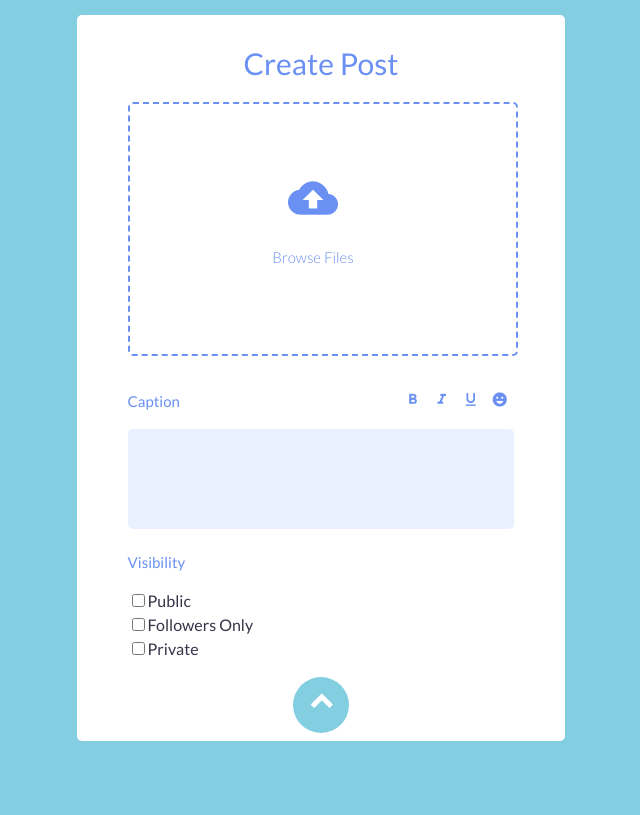
After one commit to bluecub/1.0.0, a PHP site: page /createPost.html in a window 1280 px wide. The commit adds this page. Shown: the whole page, without its empty margins (319-959 px from the left). Run offline with PHP 8.4, Linux system fonts and the light colour scheme.

Commit message:
create post done

```diff
--- a/admin/javascript/feedPage.js
+++ b/admin/javascript/feedPage.js
@@ -159,8 +159,8 @@ closeButton.addEventListener('click', closeModal);
 
 function closeModal(e){
     e.preventDefault();
-    closeButton.parentElement.parentElement.parentElement.style.display = "none";
+    closeButton.parentElement.parentElement.parentElement.parentElement.style.display = "none";
 }
 
 //initally closing it
-closeButton.parentElement.parentElement.parentElement.style.display = "none";
+closeButton.parentElement.parentElement.parentElement.parentElement.style.display = "none";
--- a/admin/stylesheet/feedpage.css
+++ b/admin/stylesheet/feedpage.css
@@ -32,7 +32,6 @@
 /* remove the box shadow if not looking good(added by vipul) */
 #tagRow{
     padding-bottom:25px;
-    box-shadow: 0px 0px 10px rgb(181, 181, 181);
 }
 
 /* testing designs */
@@ -170,8 +169,8 @@
 /* post create modal csss */
 
 .modalWrapper{
-    width: 100%;
-    height: 100vh;
+    width:100%;
+    height:100vh;
     position: fixed;
     top: 0;
     left: 0;
@@ -195,32 +194,34 @@
 #createPostForm{
     margin-top:15px;
     position: relative;
+
 }
 .wrapper{
     width:650px;
-    height:max-content;
+    height:90%;
     margin:10px auto;
+
 }
 #createPostHeading{
     color:#6990f2;
 }
 #imgPreview{
     display:flex;
+    overflow-x:auto;
     align-items: center;
-    justify-content: center;
-    overflow-x:auto;
-    border-radius:5px;
-    height:200px;
+    height:250px;
 }
 .imgBox{
     height:90%;
-    min-width:96%;
-
+    min-width:500px;
+}
+.imgBox{
+    height:200px;
+    min-width:500px;
+    margin-right:20px;
 }
 .p{
-    font-size:15px;
     margin-top:15px;
-    color:#6990f2;
 }
 .addImg{
     flex-direction: column;
--- a/admin/stylesheet/main.css
+++ b/admin/stylesheet/main.css
@@ -65,6 +65,15 @@ and it contradicts something at the bottom of the page the bottom one will be fo
     overflow:hidden;
     box-sizing:border-box;
 }
+.borderdashed{
+    border:2px dashed #6990f2;
+}
+.border10{
+    border-radius: 10px;
+}
+.border5{
+    border-radius: 5px;
+}
 /* ends here  */
 /* buttons */
 .button{
@@ -130,6 +139,16 @@ and it contradicts something at the bottom of the page the bottom one will be fo
 
 .font-13{
     font-size:13px;
+}
+.font30{
+    font-size:30px;
+}
+.font15{
+    font-size:15px;
+}
+/* font color */
+.color{
+    color:#6990f2;
 }
 /* this the form elements styling like input box, checkbox,submit button*/
 /* -------- every text like username, pasword etc input type ------ */
@@ -223,6 +242,12 @@ this is just the styling and animation of the submit button */
 .material-icons.md-24 { font-size: 24px; }
 .material-icons.md-18{font-size:18px; }
 .material-icons.md-light { color: rgba(255, 255, 255, 1); }
+.material-icons.md-30 { font-size: 30px; }
+.material-icons.md-44 { font-size: 44px; }
+.material-icons.md-blue {color:#6990f2;}
+.material-icons.md-25 {font-size:50px;}
+.material-icons.md-30 {font-size:30px;}
+.material-icons.md-17 {font-size:17px;}
 /* ends here */
 
 /* navbar elements positioning */
@@ -372,7 +397,7 @@ this is just the styling and animation of the submit button */
 }
 ::-webkit-scrollbar-thumb{
     border-radius: 7px;
-    background-color:rgb(41, 40, 40);
+    background-color:#d3d3d3;
 
 }
 ::-webkit-scrollbar-track-piece {
--- /dev/null
+++ b/createPost.css
@@ -0,0 +1,57 @@
+#createPostForm{
+    margin-top:15px;
+}
+.wrapper{
+    width:650px;
+    height:max-content;
+    margin:10px auto;
+}
+#createPostHeading{
+    color:#6990f2;
+}
+#imgPreview{
+    display:flex;
+    align-items: center;
+    justify-content: center;
+    overflow-x:auto;
+    border-radius:5px;
+    height:200px;
+}
+.imgBox{
+    height:90%;
+    min-width:96%;
+
+}
+.p{
+    font-size:15px;
+    margin-top:15px;
+    color:#6990f2;
+}
+.addImg{
+    flex-direction: column;
+}
+.caption{
+    width:100%;
+    height:100px;
+    border-radius: 5px;
+    background: #e9f0ff;
+    border:none;
+    padding:3px;
+    resize:none;
+    overflow-y:scroll;
+}
+.caption:focus{
+    outline:none;/* to remove border around input box when the inout box is chosen*/
+}
+.formatBtn{
+    display:flex;
+    align-items: center;
+    justify-content: end;
+}
+/* add in main */
+
+
+
+
+
+/*  */
--- /dev/null
+++ b/createPost.html
@@ -0,0 +1,77 @@
+<!DOCTYPE html>
+<html lang="en">
+<head>
+    <meta charset="UTF-8">
+    <meta http-equiv="X-UA-Compatible" content="IE=edge">
+    <meta name="viewport" content="width=device-width, initial-scale=1.0">
+    <link href="simple-grid1.css" type="text/css" rel="stylesheet">
+    <link href="https://fonts.googleapis.com/icon?family=Material+Icons" rel="stylesheet">
+    <link href="main.css" type="text/css" rel="stylesheet">
+    <link href="createPost.css" type="text/css" rel="stylesheet">
+
+    <link href="feedpage.css" type="text/css" rel="stylesheet">
+    <link href="post.css" rel="stylesheet" type="text/css">
+    <title>BlueCub-FeedPage</title>
+</head>
+<body class="backgroundNav">
+
+        <div class="wrapper  backgroundNav">
+            <form class="container  border5  backgroundw" action="" method="" id="createPostForm">
+                <div class="row">
+                    <div class="col-12 col-12-sm stylebar5"></div>
+                </div>
+                <div class="row">
+                    <div class="col-12 col-12-sm center font30 " id="createPostHeading">Create Post</div>
+                </div>
+                <div class="row">
+                    <div class="col-1 col-1-sm"></div>
+                    <div class="col-10 col-10-sm borderdashed" id="imgPreview">
+                        <div class="addImg imgBox flex">
+                            <div><span class="material-icons md-25 md-blue">cloud_upload </span></div>
+                            <p class="p">Browse Files</p>
+                        </div>
+                    </div>
+                </div>
+                <div class="row">
+                    <div class="col-12 col-12-sm stylebar5"></div>
+                </div>
+                <div class="row">
+                    <div class="col-1 col-1-sm"></div>
+                    <div class="col-6 col-6-sm color  font15">Caption</div>
+                    <div class="col-4 col-4-sm  formatBtn">
+                        <button class=" borderNone backgroundNone flex" type="button"><span class="material-icons md-blue md-17">format_bold</span></button>
+                        <button class=" borderNone backgroundNone flex" type="button"><span class="material-icons md-blue md-17">format_italic</span></button>
+                        <button class=" borderNone backgroundNone flex" type="button"><span class="material-icons md-blue md-17">format_underlined</span></button>
+                        <button class=" borderNone backgroundNone flex" type="button"><span class="material-icons md-blue md-17">emoji_emotions</span></button>
+                    </div>
+                </div>
+                <div class="row">
+                    <div class="col-1 col-1-sm"></div>
+                    <div class="col-10 col-10-sm">
+                        <textarea class="caption borderBox" rows="4" cols="37" maxlength="250"></textarea>
+                    </div>
+                </div>
+                <div class="row">
+                    <div class="col-1 col-1-sm"></div>
+                    <label class="col-10 col-10-sm color font15">Visibility</label>
+                </div>
+                <div class="row">
+                    <div class="col-1 col-1-sm"></div>
+                    <div class="col-5 col-5-sm">
+                        <input type="checkbox" name="" class="">Public<br>
+                        <input type="checkbox" name="" class="">Followers Only<br>
+                        <input type="checkbox" name="" class="">Private
+                    </div>
+                </div>
+                <div class="row">
+                    <div class="col-4 col-4-sm"></div>
+                    <div class="col-4 col-4-sm center">
+                    <button type="submit" name="" class=" backgroundNav shadowhover" id="submit"  name="submit" ><span class="material-icons" id="subbtn">expand_less</span></button>
+                    </div>
+                    <div class="col-4 col-4-sm"></div>
+                </div>
+            </form>
+        </div>
+
+</body>
+</html>
```
Also changed, not shown: index.php (+10 -7 lines).
